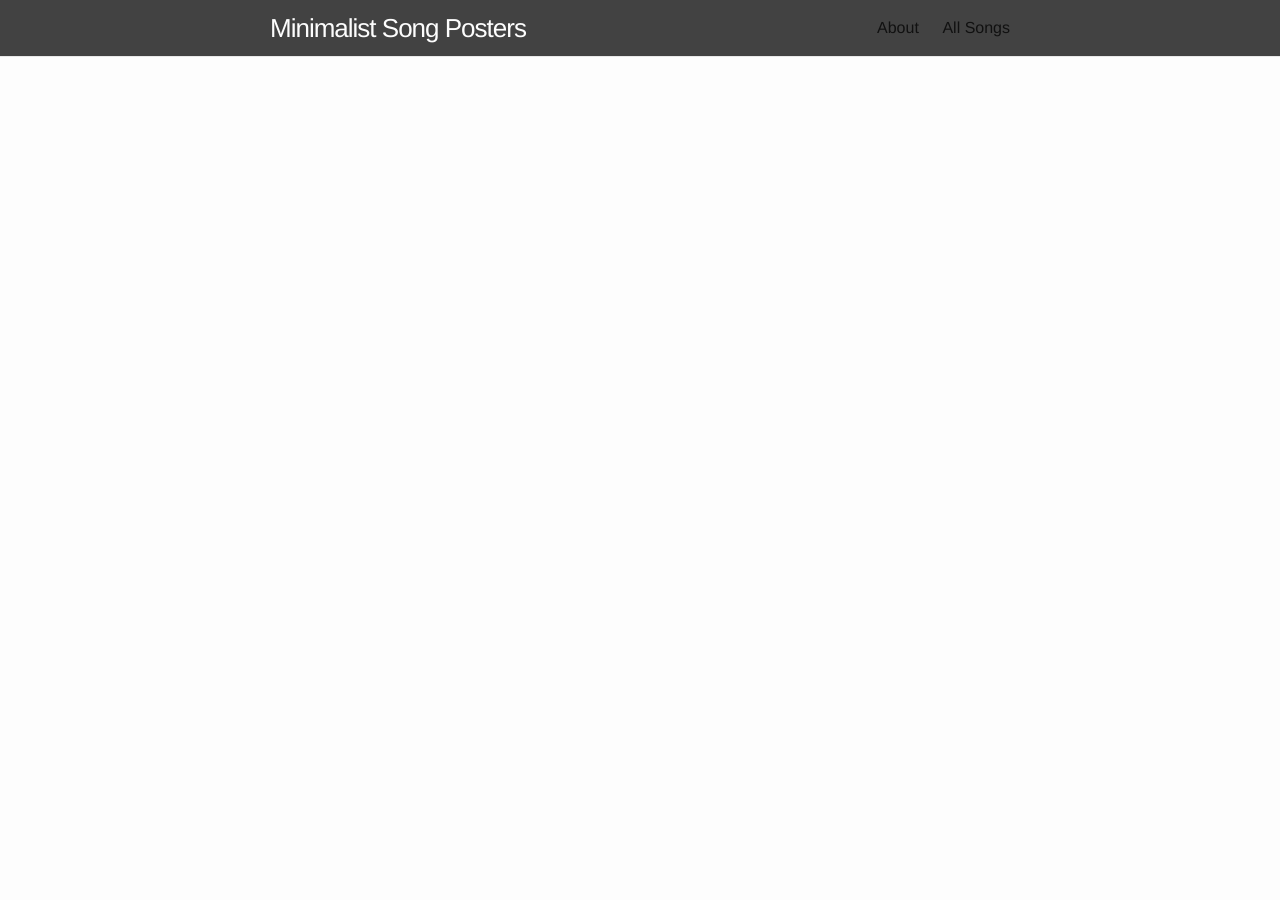
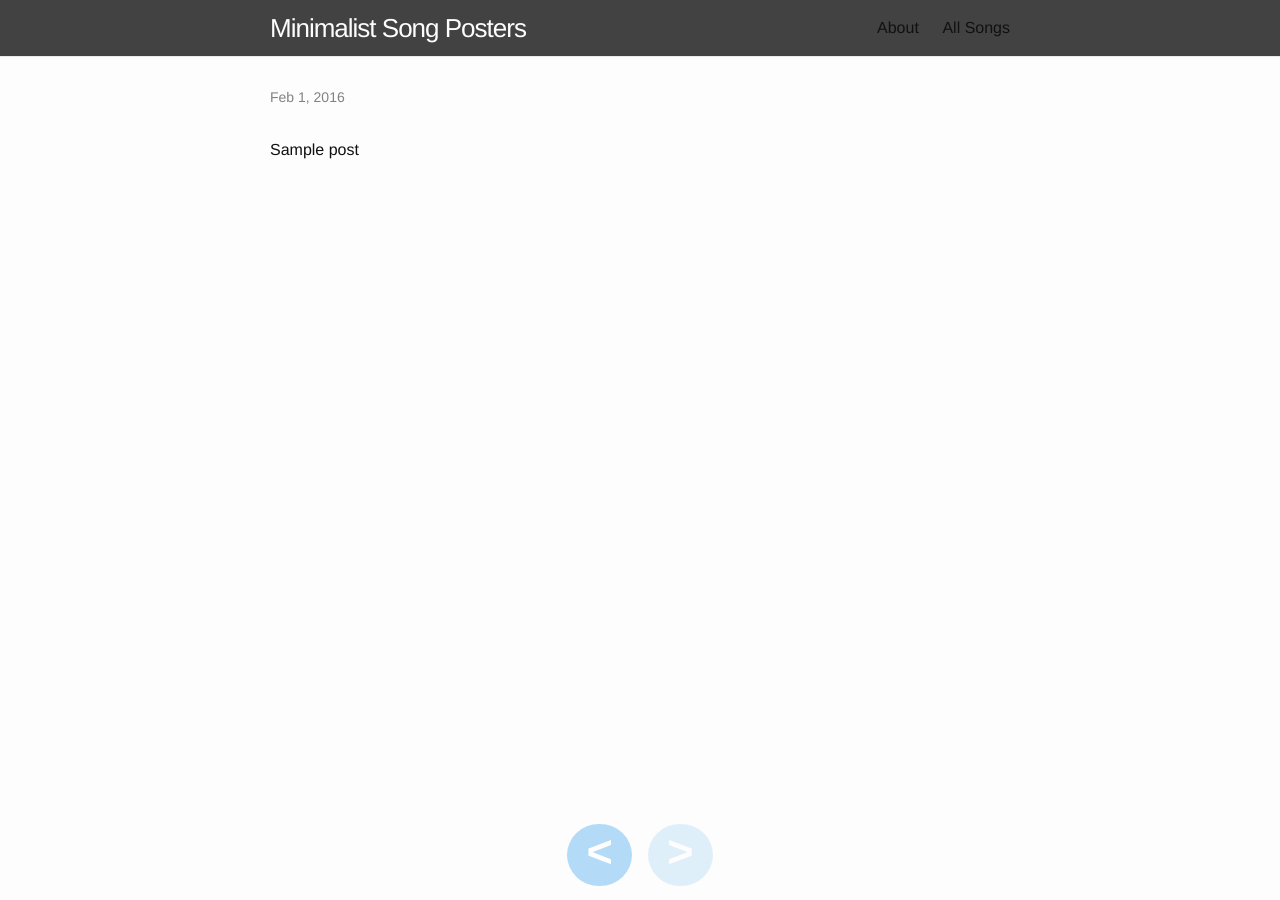
Before and after one commit to AshBardhan/Minimalist-Song-Posters, a Jekyll site: the page built from index.html, in a window 1280 px wide. Built offline with Jekyll 4.4.1, drawn with Linux system fonts in a browser that asks for light colours.

Commit message:
New post layout

```diff
--- /dev/null
+++ b/_includes/post.html
@@ -0,0 +1,31 @@
+<div class="post">
+
+	{% assign author = site.authors[include.post.authorslug] %}
+	{% if author == null %}
+		{% assign author = include.post.author %}
+	{% endif %}
+
+	<div class="post-content-wrap">
+		<article class="post-content text-big post-content--blog">
+			<header class="post-header">
+				<p class="post-meta">{{ include.post.date | date: "%b %-d, %Y" }}{% if author != null %} • <a href="https://twitter.com/{{ author.twitter }}">@{{ author.twitter }}</a>{% endif %}{% if include.post.meta %} • {{ include.post.meta }}{% endif %}</p>
+			</header>
+			{{ include.post.content }}
+ 		</article>
+		<div class="post-content__image"></div>
+	</div>
+
+	<div class="nav-btns">
+		<a href="{{ include.post.previous.url | prepend: site.baseurl }}" class="btn {% if include.post.previous == nil %}disabled{% endif %}"><</a>
+		<a href="{{ include.post.next.url | prepend: site.baseurl }}" class="btn {% if include.post.next == nil %}disabled{% endif %}">></a>
+	</div>
+
+	<script>
+	window.urls = {
+		previous: '{{ include.post.previous.url | prepend: site.baseurl }}',
+		next: '{{ include.post.next.url | prepend: site.baseurl }}'
+	};
+	var link = document.querySelector('#js-post-tweet-link');
+	link.href = link.href.replace(/%3C\/*p%3E/g, '');
+	</script>
+</div>
--- a/_sass/_layout.scss
+++ b/_sass/_layout.scss
@@ -231,3 +231,34 @@
 		}
 	}
 }
+
+.btn {
+	background: #6BB9F0;
+	color: white !important;
+	padding: 2px 19px 9px;
+	border-radius: 50%;
+	font-weight: bold;
+	font-size: 45px;
+	text-decoration: none !important;
+	opacity: 0.5;
+	transition: 0.2s ease;
+	margin: 0 6px;
+
+	&:hover {
+		opacity: 1;
+	}
+
+	&.disabled {
+		pointer-events: none;
+		opacity: 0.2;
+	}
+}
+
+.nav-btns {
+	text-align: center;
+	position: absolute;
+	bottom: 0;
+	left: 0;
+	right: 0;
+	margin: $spacing-unit/2 0;
+}
--- a/index.html
+++ b/index.html
@@ -1,3 +1,6 @@
 ---
 layout: default
 ---
+
+{% assign firstPost = site.posts[0] %}
+{% include post.html post=firstPost %}
```
Also changed, not shown: _layouts/post.html (+1 -10 lines).
